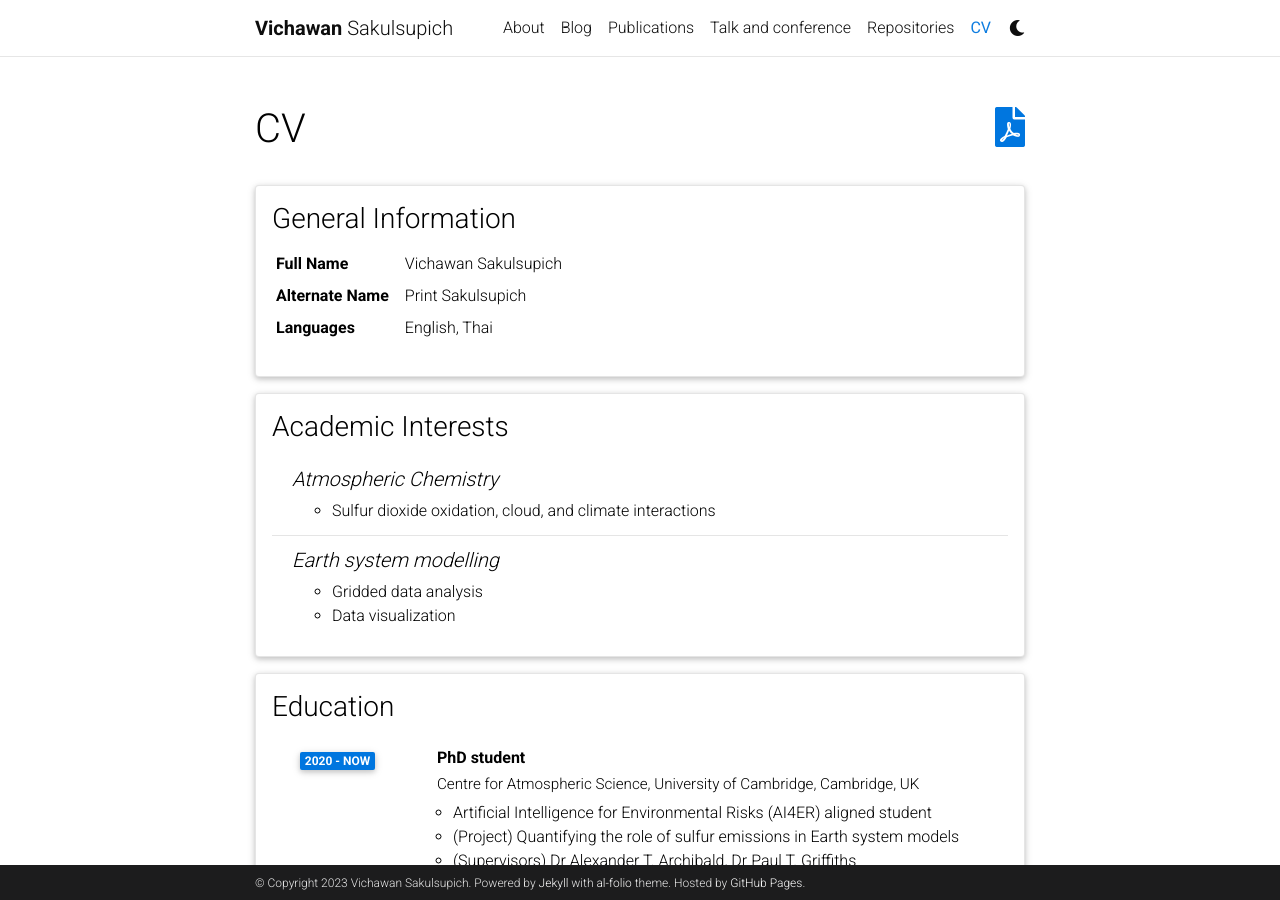
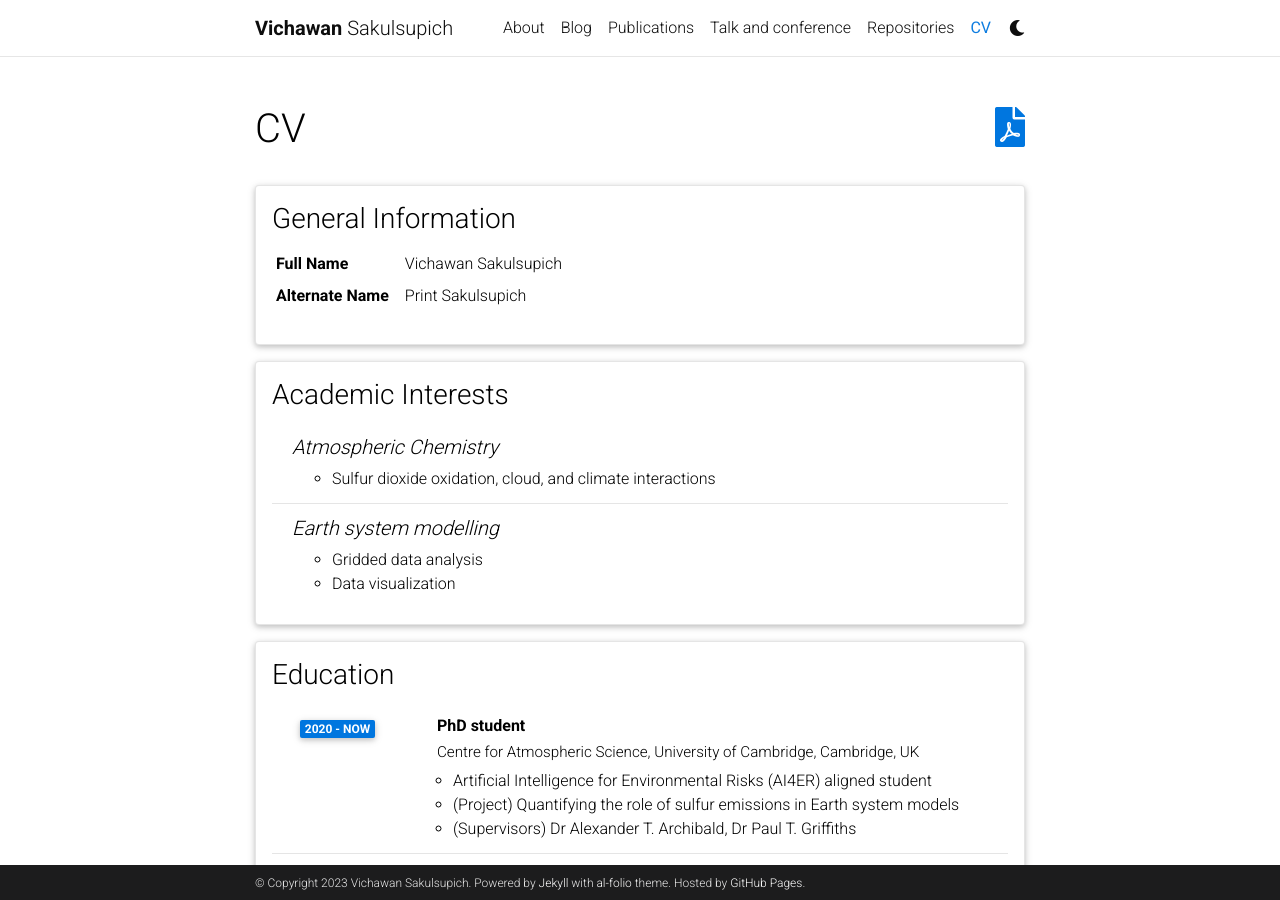
Before and after one commit to vichawans/vichawans.github.io, a Jekyll site: the page built from _pages/cv.md, in a window 1280 px wide and 900 px high. Built offline with Jekyll 4.4.1, drawn with Linux system fonts in a browser that asks for light colours; comment, search, counter and statistics services are not loaded; a style sheet for code colours, icons or effects is not loaded.

Commit message:
Update cv.yml

```diff
--- a/_data/cv.yml
+++ b/_data/cv.yml
@@ -5,8 +5,6 @@
       value: Vichawan Sakulsupich
     - name: Alternate Name
       value: Print Sakulsupich
-    - name: Languages
-      value: English, Thai
 
 - title: Academic Interests
   type: nested_list
```
